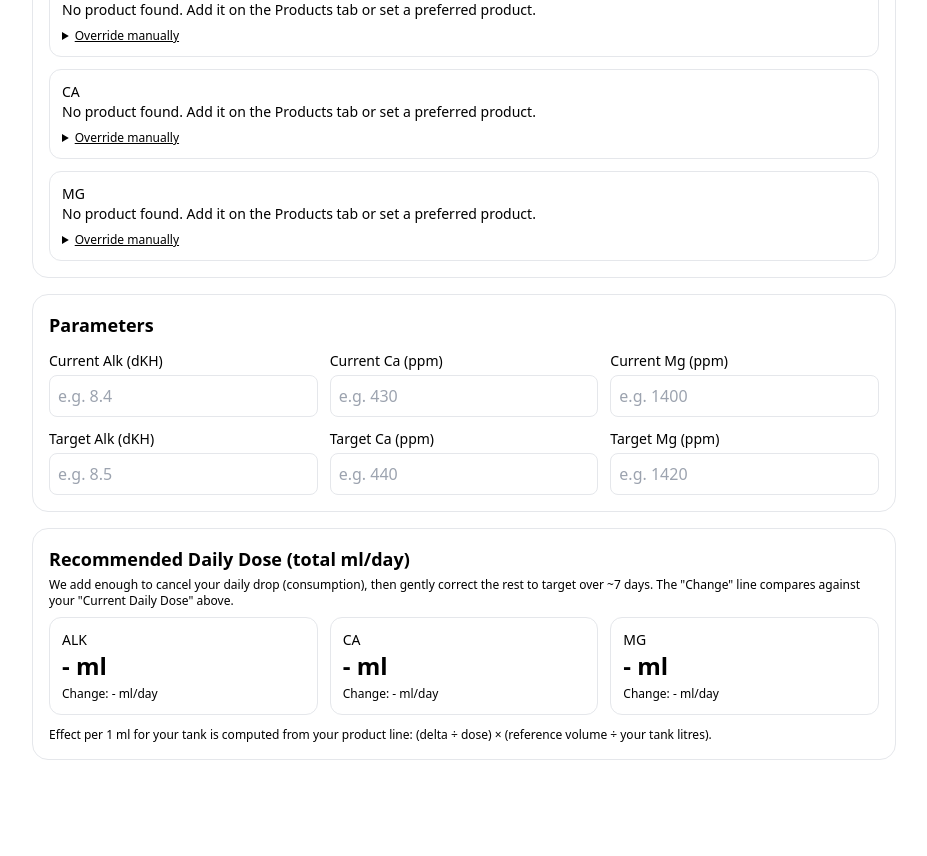
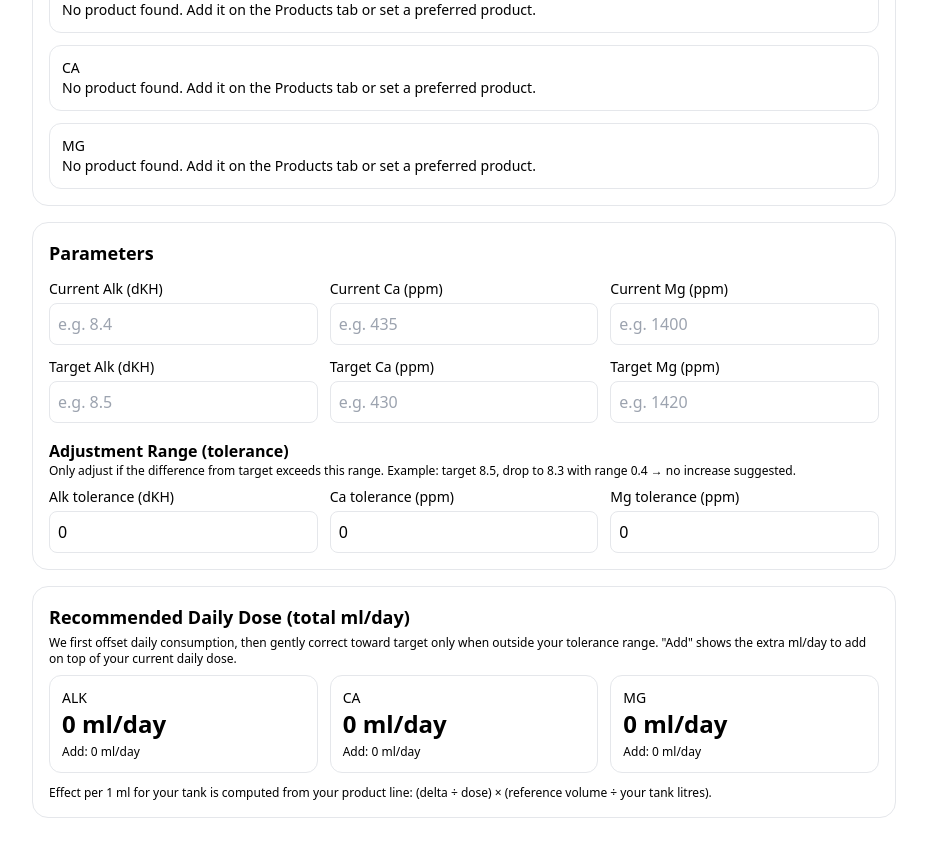
Before and after one commit to ReefBud/reefbud, a Next.js app: page /calculator in a window 1280 px wide. Shown: the part 640-1496 px from the top of the page, without its empty margins (176-1103 px from the left). Before the commit the page ends 1440 px from the top, so only its background shows below. Built offline with nearby package versions, Linux system fonts and the light colour scheme; no server answers.

Commit message:
feat(calculator): 'Add' with rounding notes; per-parameter tolerance; safe logic for above-target; consumption-aware

```diff
--- a/app/calculator/page.tsx
+++ b/app/calculator/page.tsx
@@ -7,6 +7,7 @@ import { supabase } from "@/lib/supabaseClient";
 type Doses = { alk?: number; ca?: number; mg?: number };
 type Params = { alk?: number; ca?: number; mg?: number };
 type Targets = Params;
+type Tolerances = { alk?: number; ca?: number; mg?: number };
 
 type ProductPotencyRaw = {
   dose_ml?: number;        // e.g., 30 ml
@@ -31,6 +32,7 @@ export default function CalculatorPage() {
   const [currentDose, setCurrentDose] = useState<Doses>({});
   const [current, setCurrent] = useState<Params>({});
   const [target, setTarget] = useState<Targets>({});
+  const [tolerance, setTolerance] = useState<Tolerances>({ alk: 0.0, ca: 0, mg: 0 }); // user-set adjustment band
 
   // Product raw entries by parameter (pulled from Products tab)
   const [product, setProduct] = useState<{[K in 'alk'|'ca'|'mg']?: ProductPotencyRaw}>({});
@@ -201,7 +203,8 @@ export default function CalculatorPage() {
   // Compute recommended dose (TOTAL ml/day):
   // - Hold adjustment offsets any daily drop (negative slope) using incPerMlTank
   // - Gentle correction toward target over ~7 days if not trending upward
-  // - NEVER recommend a large reduction just because you're above target; wait for 3–5 days trend
+  // - Apply tolerance band: only act if |target - current| > tolerance
+  // - Never add when current > target or within tolerance band
   useEffect(() => {
     const keys: Array<keyof Doses> = ["alk", "ca", "mg"];
     const req: Doses = {};
@@ -214,21 +217,26 @@ export default function CalculatorPage() {
       const currDose = currentDose[k] ?? 0;
       const currVal = current[k];
       const targVal = target[k];
+      const tol = tolerance[k as 'alk'|'ca'|'mg'] ?? 0;
       const slope = slopesPerDay[k as 'alk'|'ca'|'mg'] ?? 0; // +rising, -dropping
 
       const incPerMl = incPerMlTankFor(k);
       if (incPerMl && incPerMl > 0) {
         let holdAdjust = 0;
-        if (slope < -epsilon) {
-          // Add enough to cancel the drop
-          holdAdjust = Math.abs(slope) / incPerMl;
-        }
+        let correctionAdjust = 0;
 
-        let correctionAdjust = 0;
         if (targVal !== undefined && currVal !== undefined) {
-          const deficit = targVal - currVal;
-          if (deficit > 0 && slope <= epsilon) {
-            // Spread the catch-up across ~7 days
+          const deficit = targVal - currVal;           // >0 means below target
+          const absDef = Math.abs(deficit);
+          const outsideBand = absDef > tol;
+
+          // Only hold if we're below target beyond tolerance (don't add if above target or within band)
+          if (outsideBand && deficit > 0 && slope < -epsilon) {
+            holdAdjust = Math.abs(slope) / incPerMl;
+          }
+
+          // Gentle correction only if below target beyond tolerance and not rising
+          if (outsideBand && deficit > 0 && slope <= epsilon) {
             correctionAdjust = (deficit / incPerMl) / horizonDays;
           }
         }
@@ -244,15 +252,38 @@ export default function CalculatorPage() {
 
     setRequiredDose(req);
     setDeltaDose(delta);
-  }, [tankLiters, currentDose, current, target, product, slopesPerDay]);
+  }, [tankLiters, currentDose, current, target, product, slopesPerDay, tolerance]);
+
+  // Rounding helper for "Add" display (integer ml with rule: always floor; if <1 and >=0.8 -> 1)
+  function roundedAddInfo(raw: number | undefined) {
+    if (raw === undefined || !Number.isFinite(raw)) return { shown: "", note: "" };
+    const x = Math.max(0, raw);
+    let shown = 0;
+    let note = "";
+    if (x >= 1) {
+      shown = Math.floor(x);
+      const diff = x - shown;
+      if (diff > 0) note = `rounded down by ${round2(diff)} ml`;
+    } else {
+      if (x >= 0.8) {
+        shown = 1;
+        const up = 1 - x;
+        note = `rounded up by ${round2(up)} ml`;
+      } else {
+        shown = 0;
+        if (x > 0) note = `rounded down by ${round2(x)} ml`;
+      }
+    }
+    return { shown: `${shown}`, note };
+  }
 
   // UI
   return (
     <main className="max-w-4xl mx-auto p-4 space-y-4">
       <h1 className="text-2xl font-semibold">Dosing Calculator</h1>
       <p className="text-sm text-muted-foreground">
-        Potencies are taken directly from your Products tab (e.g., "30 ml raises 2.2 in a 35 L tank").
-        Targets come from your dashboard. Currents are from your latest readings; daily consumption is computed from up to the last 7 readings.
+        Potencies come from your Products tab (e.g., "30 ml raises 2.2 in a 35 L tank").
+        Targets come from your dashboard. Currents and daily consumption are computed from your latest 1–7 readings.
       </p>
 
       {/* Tank */}
@@ -286,7 +317,7 @@ export default function CalculatorPage() {
                 className="w-full border rounded-lg p-2 bg-background"
                 value={currentDose[k as keyof Doses] ?? ""}
                 onChange={(e) => setCurrentDose({ ...currentDose, [k]: safeNum(e.target.value) })}
-                placeholder="e.g. 34"
+                placeholder={k==="alk"?"e.g. 34":"e.g. 12"}
               />
             </div>
           ))}
@@ -313,36 +344,13 @@ export default function CalculatorPage() {
                 ) : (
                   <div className="text-sm">No product found. Add it on the Products tab or set a preferred product.</div>
                 )}
-                <details className="mt-2">
-                  <summary className="text-xs underline cursor-pointer">Override manually</summary>
-                  <div className="grid grid-cols-3 gap-2 mt-2">
-                    <input
-                      type="number" inputMode="decimal" placeholder="dose (ml)"
-                      className="w-full border rounded-lg p-2 bg-background"
-                      value={pr?.dose_ml ?? ""}
-                      onChange={(e) => setProduct(prev => ({ ...prev, [k]: { ...(prev as any)[k], dose_ml: safeNum(e.target.value) } }))}
-                    />
-                    <input
-                      type="number" inputMode="decimal" placeholder="delta value"
-                      className="w-full border rounded-lg p-2 bg-background"
-                      value={pr?.delta_value ?? ""}
-                      onChange={(e) => setProduct(prev => ({ ...prev, [k]: { ...(prev as any)[k], delta_value: safeNum(e.target.value) } }))}
-                    />
-                    <input
-                      type="number" inputMode="decimal" placeholder="tank litres"
-                      className="w-full border rounded-lg p-2 bg-background"
-                      value={pr?.volume_liters ?? ""}
-                      onChange={(e) => setProduct(prev => ({ ...prev, [k]: { ...(prev as any)[k], volume_liters: safeNum(e.target.value) } }))}
-                    />
-                  </div>
-                </details>
               </div>
             );
           })}
         </div>
       </section>
 
-      {/* Parameters */}
+      {/* Parameters + Tolerance */}
       <section className="rounded-2xl border p-4">
         <h2 className="text-lg font-semibold mb-3">Parameters</h2>
         <div className="grid grid-cols-1 md:grid-cols-3 gap-3">
@@ -365,7 +373,7 @@ export default function CalculatorPage() {
               className="w-full border rounded-lg p-2 bg-background"
               value={current.ca ?? ""}
               onChange={(e) => setCurrent({ ...current, ca: safeNum(e.target.value) })}
-              placeholder="e.g. 430"
+              placeholder="e.g. 435"
             />
           </div>
           <div>
@@ -400,7 +408,7 @@ export default function CalculatorPage() {
               className="w-full border rounded-lg p-2 bg-background"
               value={target.ca ?? ""}
               onChange={(e) => setTarget({ ...target, ca: safeNum(e.target.value) })}
-              placeholder="e.g. 440"
+              placeholder="e.g. 430"
             />
           </div>
           <div>
@@ -415,23 +423,76 @@ export default function CalculatorPage() {
             />
           </div>
         </div>
+
+        <h3 className="text-base font-semibold mt-4">Adjustment Range (tolerance)</h3>
+        <p className="text-xs text-muted-foreground mb-2">
+          Only adjust if the difference from target exceeds this range. Example: target 8.5, drop to 8.3 with range 0.4 → no increase suggested.
+        </p>
+        <div className="grid grid-cols-1 md:grid-cols-3 gap-3">
+          <div>
+            <label className="block text-sm text-muted-foreground mb-1">Alk tolerance (dKH)</label>
+            <input
+              type="number" inputMode="decimal" className="w-full border rounded-lg p-2 bg-background"
+              value={tolerance.alk ?? ""}
+              onChange={(e)=>setTolerance(prev=>({ ...prev, alk: safeNum(e.target.value) }))}
+              placeholder="e.g. 0.4"
+            />
+          </div>
+          <div>
+            <label className="block text-sm text-muted-foreground mb-1">Ca tolerance (ppm)</label>
+            <input
+              type="number" inputMode="decimal" className="w-full border rounded-lg p-2 bg-background"
+              value={tolerance.ca ?? ""}
+              onChange={(e)=>setTolerance(prev=>({ ...prev, ca: safeNum(e.target.value) }))}
+              placeholder="e.g. 10"
+            />
+          </div>
+          <div>
+            <label className="block text-sm text-muted-foreground mb-1">Mg tolerance (ppm)</label>
+            <input
+              type="number" inputMode="decimal" className="w-full border rounded-lg p-2 bg-background"
+              value={tolerance.mg ?? ""}
+              onChange={(e)=>setTolerance(prev=>({ ...prev, mg: safeNum(e.target.value) }))}
+              placeholder="e.g. 20"
+            />
+          </div>
+        </div>
       </section>
 
       {/* Results */}
       <section className="rounded-2xl border p-4">
         <h2 className="text-lg font-semibold mb-1">Recommended Daily Dose (total ml/day)</h2>
         <p className="text-xs text-muted-foreground mb-2">
-          We add enough to cancel your daily drop (consumption), then gently correct the rest to target over ~7 days.
-          The "Change" line compares against your "Current Daily Dose" above.
+          We first offset daily consumption, then gently correct toward target only when outside your tolerance range.
+          "Add" shows the extra ml/day to add on top of your current daily dose.
         </p>
         <div className="grid grid-cols-1 md:grid-cols-3 gap-3">
-          {(["alk","ca","mg"] as const).map((k) => (
-            <div key={k} className="border rounded-xl p-3">
-              <div className="text-sm text-muted-foreground">{k.toUpperCase()}</div>
-              <div className="text-2xl font-semibold">{round2(requiredDose[k]) || "-"} ml</div>
-              <div className="text-xs mt-1">Change: {round2(deltaDose[k]) || "-"} ml/day</div>
-            </div>
-          ))}
+          {(["alk","ca","mg"] as const).map((k) => {
+            const rawAdd = (deltaDose[k] ?? 0);
+            const x = Math.max(0, Number.isFinite(rawAdd as number) ? (rawAdd as number) : 0);
+            let shownInt = 0;
+            let note = "";
+            if (x >= 1) {
+              shownInt = Math.floor(x);
+              const diff = x - shownInt;
+              if (diff > 0) note = `rounded down by ${round2(diff)} ml`;
+            } else if (x >= 0.8) {
+              shownInt = 1;
+              const up = 1 - x;
+              note = `rounded up by ${round2(up)} ml`;
+            } else {
+              shownInt = 0;
+              if (x > 0) note = `rounded down by ${round2(x)} ml`;
+            }
+            const total = (currentDose[k] ?? 0) + shownInt;
+            return (
+              <div key={k} className="border rounded-xl p-3">
+                <div className="text-sm text-muted-foreground">{k.toUpperCase()}</div>
+                <div className="text-2xl font-semibold">{round2(total)} ml/day</div>
+                <div className="text-xs mt-1">Add: {shownInt} ml/day{note ? ` (${note})` : ""}</div>
+              </div>
+            );
+          })}
         </div>
         <p className="text-xs text-muted-foreground mt-3">
           Effect per 1 ml for your tank is computed from your product line: (delta ÷ dose) × (reference volume ÷ your tank litres).
```
